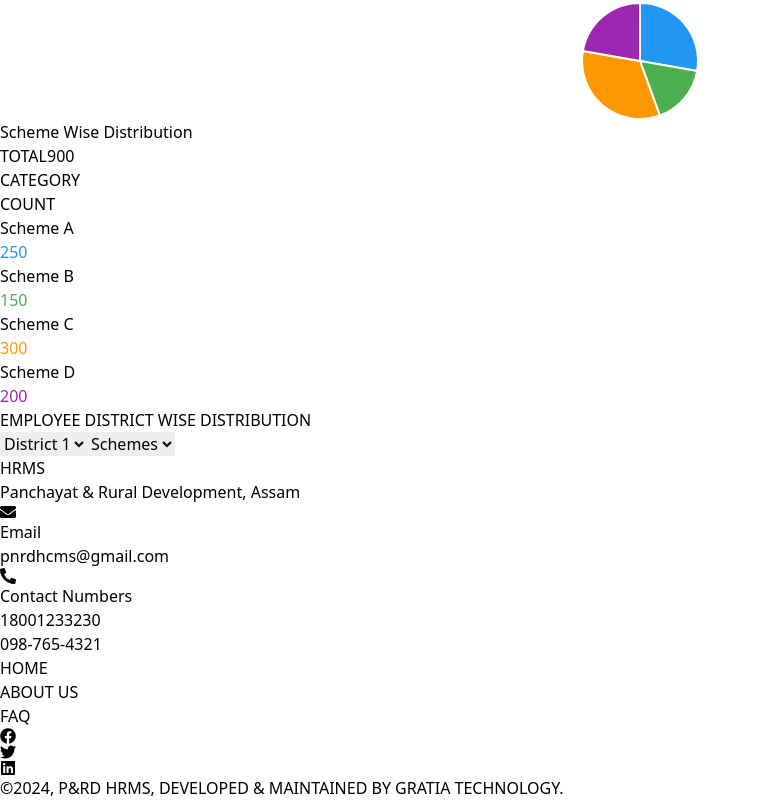
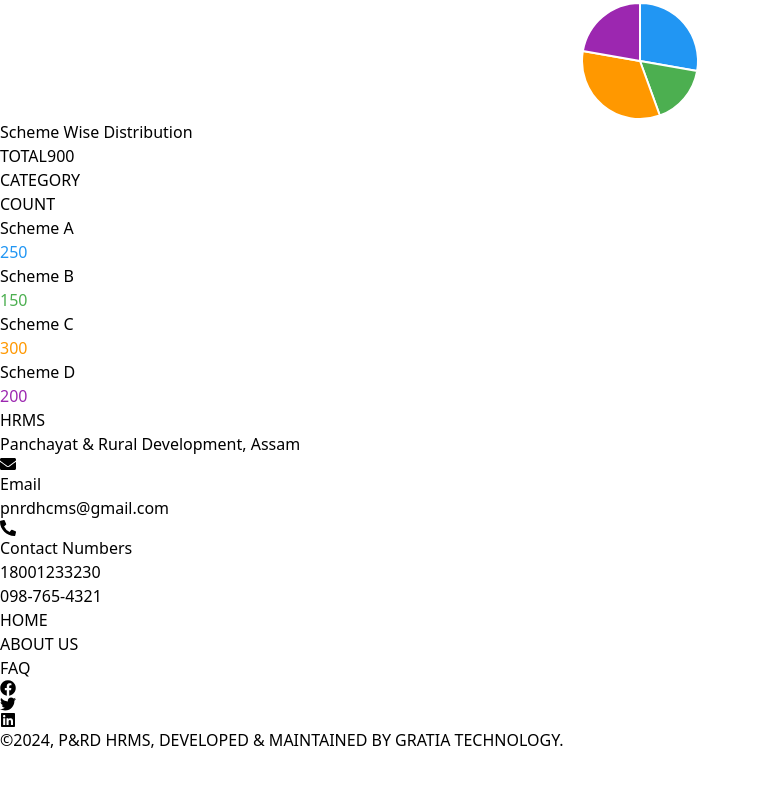
Before and after one commit to deep663/Landing_page_hrms, a React (Vite) app: page /admindashboard in a window 1280 px wide. Shown: the part 841-1641 px from the top of the page, without its empty margins (0-760 px from the left). After the commit the page ends 1593 px from the top, so only its background shows below. Built offline with nearby package versions, Linux system fonts and the light colour scheme.

Commit message:
changes 5-11-24

```diff
--- a/src/components/Adminpage/DashBoardMain.jsx
+++ b/src/components/Adminpage/DashBoardMain.jsx
@@ -6,7 +6,6 @@ import {
 } from "react-icons/fa";
 import PropTypes from "prop-types";
 import EmployeeDistribution from "./EmployeeDistribution";
-import DistrictWiseDetails from "./DistrictWiseEmployee";
 
 // Data sets for the charts
 const dataSetEmpDist = {
@@ -68,46 +67,6 @@ const dataSetEmpDist = {
   },
 };
 
-const dataSetDistrict = {
-  "District 1": {
-    "Block 1": {
-      scheme1: 54,
-      scheme2: 23,
-      scheme3: 17,
-      serving: 80,
-      hold: 2,
-      vacant: 6
-    },
-    "Block 2": {
-      scheme1: 30,
-      scheme2: 40,
-      scheme3: 10,
-      serving: 70,
-      hold: 5,
-      vacant: 15
-    }
-  },
-  "District 2": {
-    "Block 3": {
-      scheme1: 60,
-      scheme2: 25,
-      scheme3: 15,
-      serving: 90,
-      hold: 3,
-      vacant: 7
-    },
-    "Block 4": {
-      scheme1: 20,
-      scheme2: 35,
-      scheme3: 25,
-      serving: 60,
-      hold: 10,
-      vacant: 5
-    }
-  }
-};
-
-
 
 const DashBoardMain = () => {
   return (
@@ -129,7 +88,6 @@ const DashBoardMain = () => {
 
       {/* Employee Distribution */}
       <EmployeeDistribution dataSets={dataSetEmpDist} />
-      <DistrictWiseDetails dataSets={dataSetDistrict} />
     </div>
   );
 };
--- a/src/components/Adminpage/DistrictWiseEmployee.jsx
+++ /dev/null
@@ -1,61 +0,0 @@
-import { Pie } from "react-chartjs-2";
-import { Chart, ArcElement, Tooltip, Legend } from "chart.js";
-import { useState } from "react";
-import PropTypes from "prop-types";
-
-// Register Chart.js components
-Chart.register(ArcElement, Tooltip, Legend);
-
-const DistrictWiseDetails = ({ dataSets }) => {
-  const [selectedDistrict, setSelectedDistrict] = useState(Object.keys(dataSets)[0]);
-  const [selectedFilter, setSelectedFilter] = useState("scheme");
-
-  const handleDistrictChange = (event) => {
-    setSelectedDistrict(event.target.value);
-  };
-
-  const handleFilterChange = (event) => {
-    setSelectedFilter(event.target.value);
-  };
-
-  const districtData = dataSets[selectedDistrict];
-
-  return (
-    <div className="bg-white text-black font-sans border shadow-md rounded-sm p-4">
-      <div className="container mx-auto">
-        <div className="bg-gray-200 p-4 flex flex-col sm:flex-row justify-between items-center">
-          <h1 className="text-lg font-bold mb-4 sm:mb-0">EMPLOYEE DISTRICT WISE DISTRIBUTION</h1>
-
-          <select
-            onChange={handleDistrictChange}
-            value={selectedDistrict}
-            className="p-2 border border-gray-300 rounded"
-          >
-            {Object.keys(dataSets).map((district) => (
-              <option key={district} value={district}>
-                {district}
-              </option>
-            ))}
-          </select>
-
-          <select
-            onChange={handleFilterChange}
-            value={selectedFilter}
-            className="p-2 border border-gray-300 rounded ml-4"
-          >
-            <option value="scheme">Schemes</option>
-            <option value="service">Services</option>
-          </select>
-        </div>
-
-
-      </div>
-    </div>
-  );
-};
-
-DistrictWiseDetails.propTypes = {
-  dataSets: PropTypes.object.isRequired,
-};
-
-export default DistrictWiseDetails;
```
Also changed, not shown: src/components/eTransferManagement.jsx (added).
